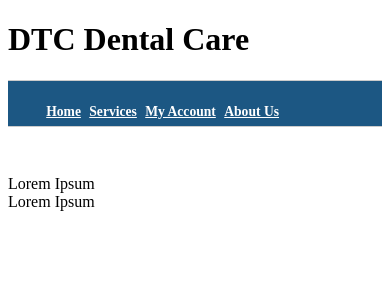
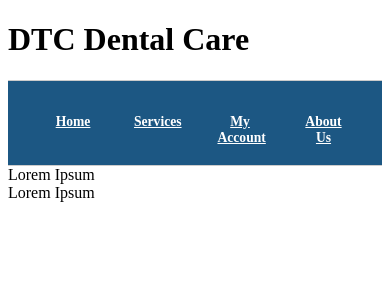
Before and after one commit to arunbalaji87/IS-Design, a PHP site: page /home.html in a window 390 px wide. Shown: the top 300 px of the page. Run offline with PHP 8.4, Linux system fonts and the light colour scheme.

Commit message:
Update phone.css

```diff
--- a/phone.css
+++ b/phone.css
@@ -3,22 +3,26 @@ nav {
 	width: 100%;
 	height: 8%;
 	float: left;
-	margin: 0 0 3em 0;
+	margin: 0;
 	padding: 0;
 	list-style: none;
 	background-color: #1C5783;
 	border-bottom: 1px solid #ccc;
 	border-top: 1px solid #ccc;
+
 		}
 nav li {
+	width: 15%;
+	text-align: center;
 	float: left;
 	list-style: none;
-	margin: 0 0 0 -.75em;
+	padding: 5% 10% 5% 0%;
+	border-right: 1px
 		}
 
 nav li a {
 	display: block;
-	padding: 0.5em 0.75em;
+	padding: 0 5% 5% 5%;
 	text-decoration: underline;
 	font-size: 0.85em;
 	font-weight: bold;
```
